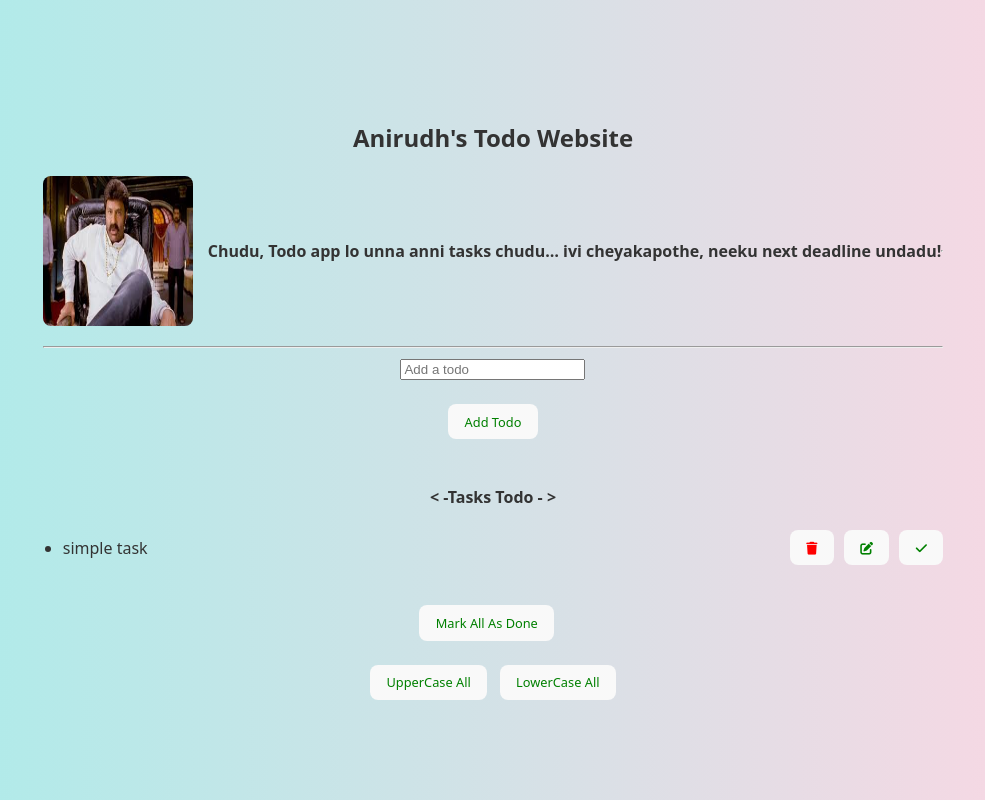
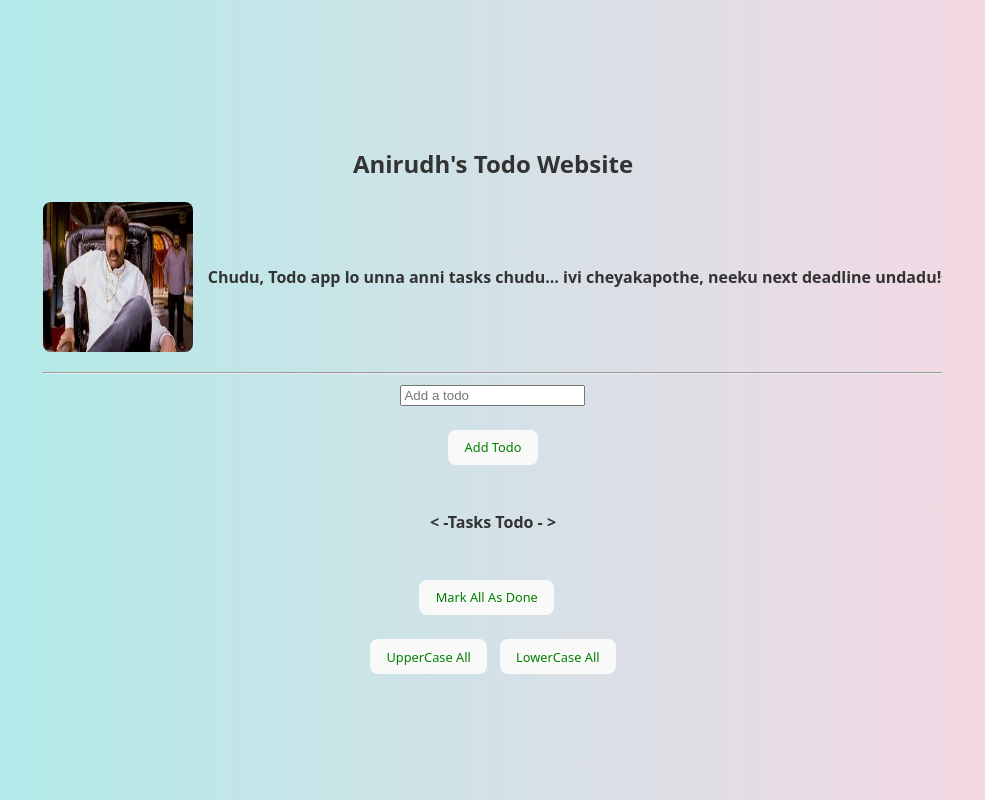
Before and after one commit to anirudhsai581/anirudhsai581.github.io, a React (Vite) app in the folder todo-project/: page / in a window 1280 px wide. Shown: the whole page, without its empty margins (147-1132 px from the left). Built offline with nearby package versions, Linux system fonts and the light colour scheme.

Commit message:
removed initial task in todo

```diff
--- a/todo-project/src/Todo.jsx
+++ b/todo-project/src/Todo.jsx
@@ -10,7 +10,7 @@ const [todos, setTodos] = useState(() => {
 
     const savedTodos = localStorage.getItem('todo-project-todos');
      console.log('Loaded from sessionStorage:', savedTodos);
-    return savedTodos ? JSON.parse(savedTodos) : [{ task: 'simple task', id: uuidv4(), isDone: false }];
+    return savedTodos ? JSON.parse(savedTodos) : [];
 
   });
 
```
